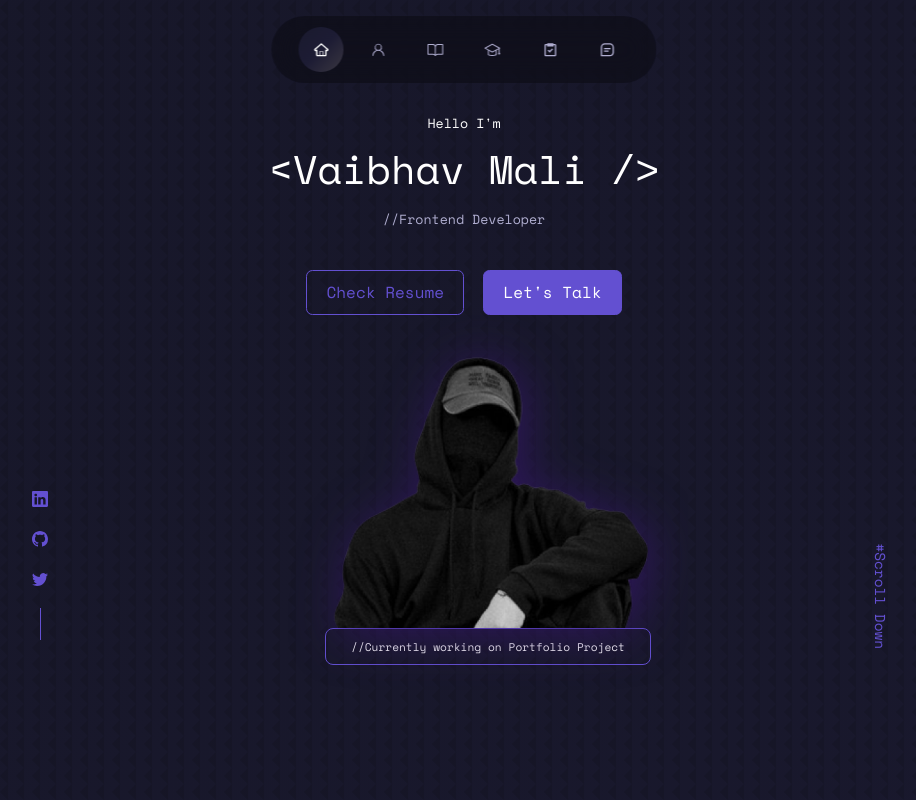
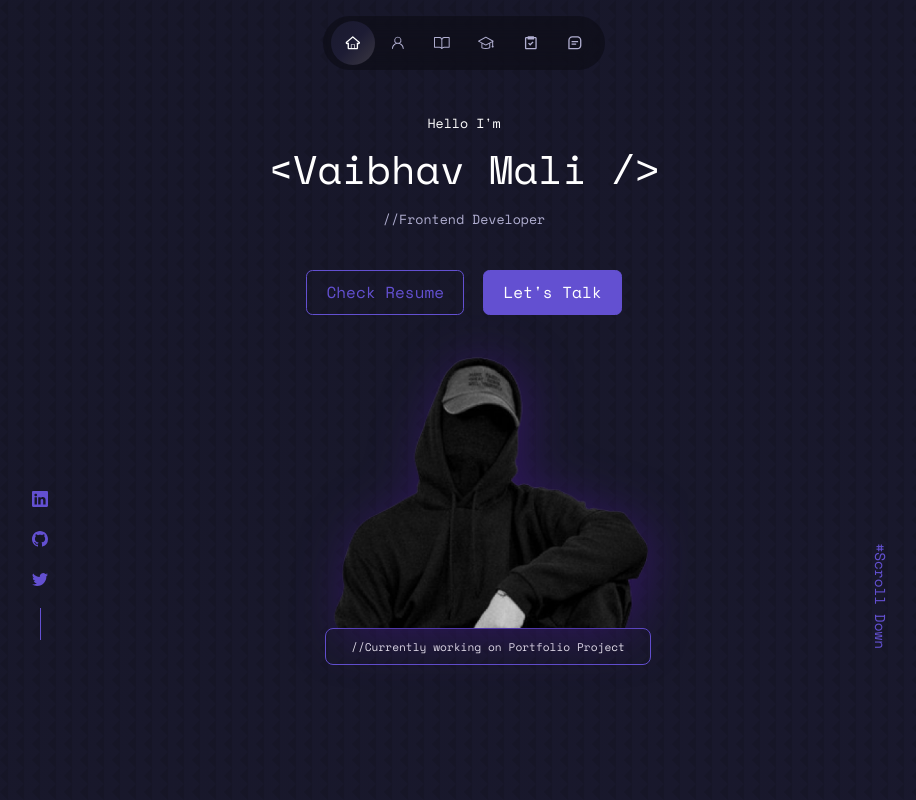
Before and after one commit to vaibhavmali-git/Portolio-Site, a React (Vite) app: page / in a window 1280 px wide. Shown: the top 800 px of the page, without its empty margins (176-1092 px from the left). Built offline with nearby package versions, Linux system fonts and the light colour scheme.

Commit message:
fixed nav

```diff
--- a/src/components/Nav/nav.css
+++ b/src/components/Nav/nav.css
@@ -2,14 +2,14 @@ nav{
     background: rgba(0, 0, 0, 0.3);
     width: max-content;
     display: block;
-    padding: 0.7rem 1.7rem;
+    padding: 0.3rem 0.48rem;
     z-index: 2;
     position: fixed;
     left: 50%;
     transform: translateX(-50%);
     top: 1rem;
     display: flex;
-    gap: 0.8rem;
+    gap: 0.3gitr rem;
     border-radius: 3rem;
     backdrop-filter: blur(15px);
 }
--- a/src/main.jsx
+++ b/src/main.jsx
@@ -1,12 +1,8 @@
-import React from 'react'
-import ReactDOM from 'react-dom/client'
-import App from './App.jsx'
-import './index.css'
+import React from "react";
+import ReactDOM from "react-dom/client";
+import App from "./App.jsx";
+import "./index.css";
 import "slick-carousel/slick/slick.css";
 import "slick-carousel/slick/slick-theme.css";
 
-ReactDOM.createRoot(document.getElementById('root')).render(
-  <React.StrictMode>
-    <App />
-  </React.StrictMode>,
-)
+ReactDOM.createRoot(document.getElementById("root")).render(<App />);
```
